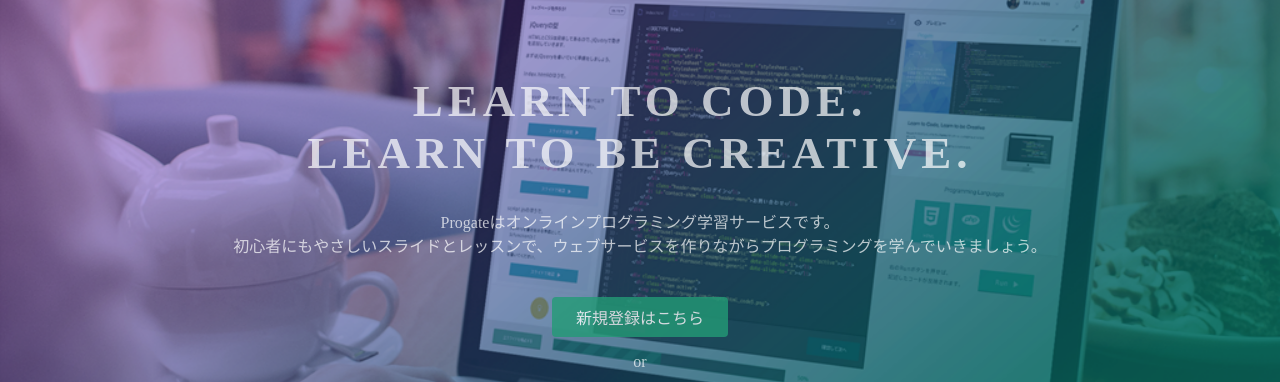
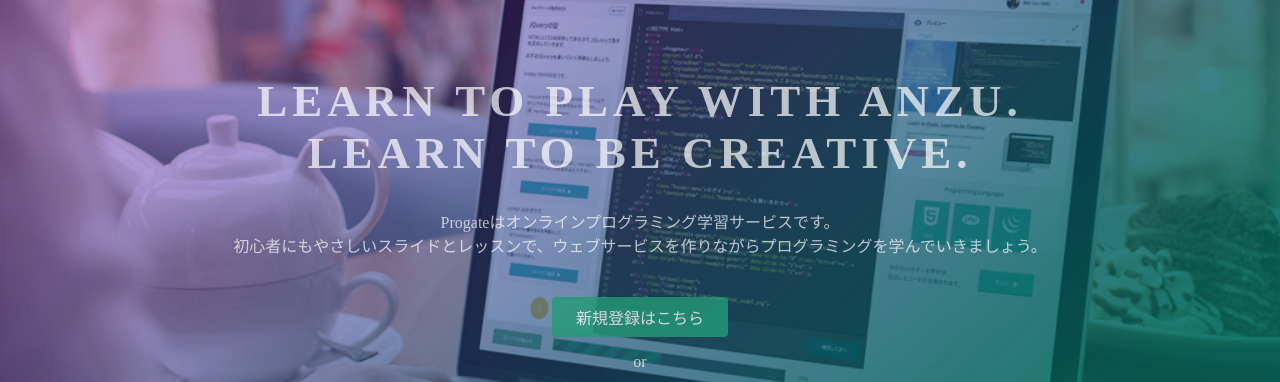
Before and after one commit to sasami10/anzuservice, a plain HTML site: page index.html in a window 1280 px wide. Shown: the part 135-517 px from the top of the page. Drawn offline with Linux system fonts and the light colour scheme.

Commit message:
Update index.html

```diff
--- a/index.html
+++ b/index.html
@@ -23,7 +23,7 @@
   </header>
   <div class="top-wrapper">
     <div class="container">
-      <h1>LEARN TO CODE.<br>LEARN TO BE CREATIVE.</h1>
+      <h1>LEARN TO PLAY WITH ANZU.<br>LEARN TO BE CREATIVE.</h1>
       <p>Progateはオンラインプログラミング学習サービスです。<br>初心者にもやさしいスライドとレッスンで、ウェブサービスを作りながらプログラミングを学んでいきましょう。</p>
       <div class="btn-wrapper">
         <a href="#" class="btn signup">新規登録はこちら</a>
```
